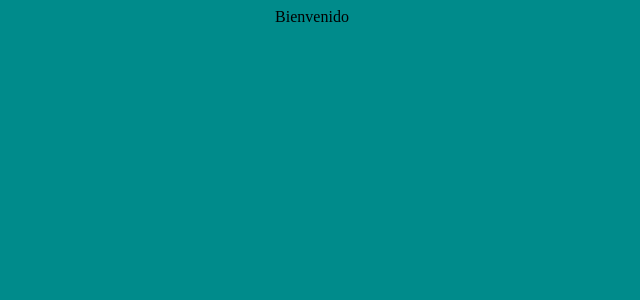
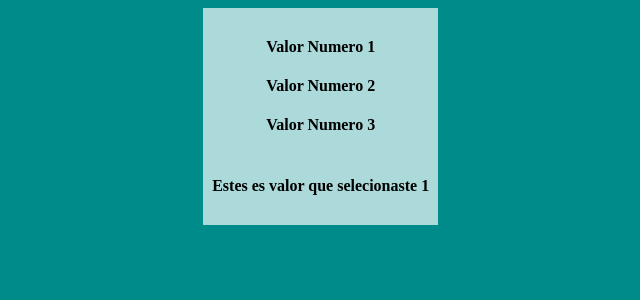
Before and after one commit to imanol309/Mostrar-imagenes, a React (Create React App) app: page / in a window 1280 px wide. Shown: the top 300 px of the page, without its empty margins (328-968 px from the left). Built offline with nearby package versions, Linux system fonts and the light colour scheme.

Commit message:
Usando hook de react

```diff
--- a/src/App.js
+++ b/src/App.js
@@ -1,6 +1,4 @@
 import React from 'react';
-// import {  Link,  Route } from 'wouter'
-// import Buscador from './components/pages/Buscador'
 import Inicio from './components/pages/inicio.jsx'
 import './app.css'
 
@@ -8,10 +6,6 @@ function App() {
   return (
     <div className="App">
       <Inicio></Inicio>
-      {/* <Link className="btnBuscador" to="/Buscador">Buscador</Link> */}
-      {/* <Link className="btnBuscador Inicio" to="/Inicio">Inicio</Link> */}
-      {/* <Route path="/Buscador" component={Buscador}/> */}
-      {/* <Route path="/Inicio" component={Inicio}/> */}
     </div>
   );
 }
--- /dev/null
+++ b/src/components/componetsGlobal/navBar.css
@@ -0,0 +1,9 @@
+.containerNavBar {
+    width: 100%;
+    padding: 4%;
+    background-color: rgba(255, 255, 255, 0.676);
+    display: flex;
+    justify-content: center;
+    align-items: center;
+    flex-direction: column;
+}
--- a/src/components/componetsGlobal/navBar.jsx
+++ b/src/components/componetsGlobal/navBar.jsx
@@ -1,10 +1,36 @@
-import React from "react";
+import React, { useEffect, useRef, useState } from "react";
+import "./navBar.css";
+export default function NavBar() {
+  // const valorSelecionado = 0;
+  const h4RefOne = useRef();
+  const h4RefTwo = useRef();
+  const h4RefThree = useRef();
+  const [valor, setValor] = useState(0);
 
-export default function navBar() {
+  function cambiarValor(evento, ref) {
+    setValor(evento);
+    console.log(ref.current);
+  }
+
+  useEffect(() => {
+    setValor(valor + 1);
+  }, []);
+
   return (
     <div>
-      <div>
-
+      <div className="containerNavBar">
+        <div>
+          <h4 valor="1" onClick={() => cambiarValor(1, h4RefOne)} ref={h4RefOne}>Valor Numero 1</h4>
+          <h4 valor="2" onClick={() => cambiarValor(2, h4RefTwo)} ref={h4RefTwo}>
+            Valor Numero 2
+          </h4>
+          <h4 valor="3" onClick={() => cambiarValor(3, h4RefThree)} ref={h4RefThree}>
+            Valor Numero 3
+          </h4>
+        </div>
+        <div>
+          {setValor && <h4>Estes es valor que selecionaste {valor}</h4>}
+        </div>
       </div>
     </div>
   );
--- a/src/components/pages/inicio.jsx
+++ b/src/components/pages/inicio.jsx
@@ -1,7 +1,11 @@
 import React from 'react'
+import NavBar from '../componetsGlobal/navBar'
 
-export default function inicio() {
+export default function Inicio() {
   return (
-    <div>Bienvenido</div>
+    <div>
+      <NavBar>
+      </NavBar>
+    </div>
   )
 }
```
